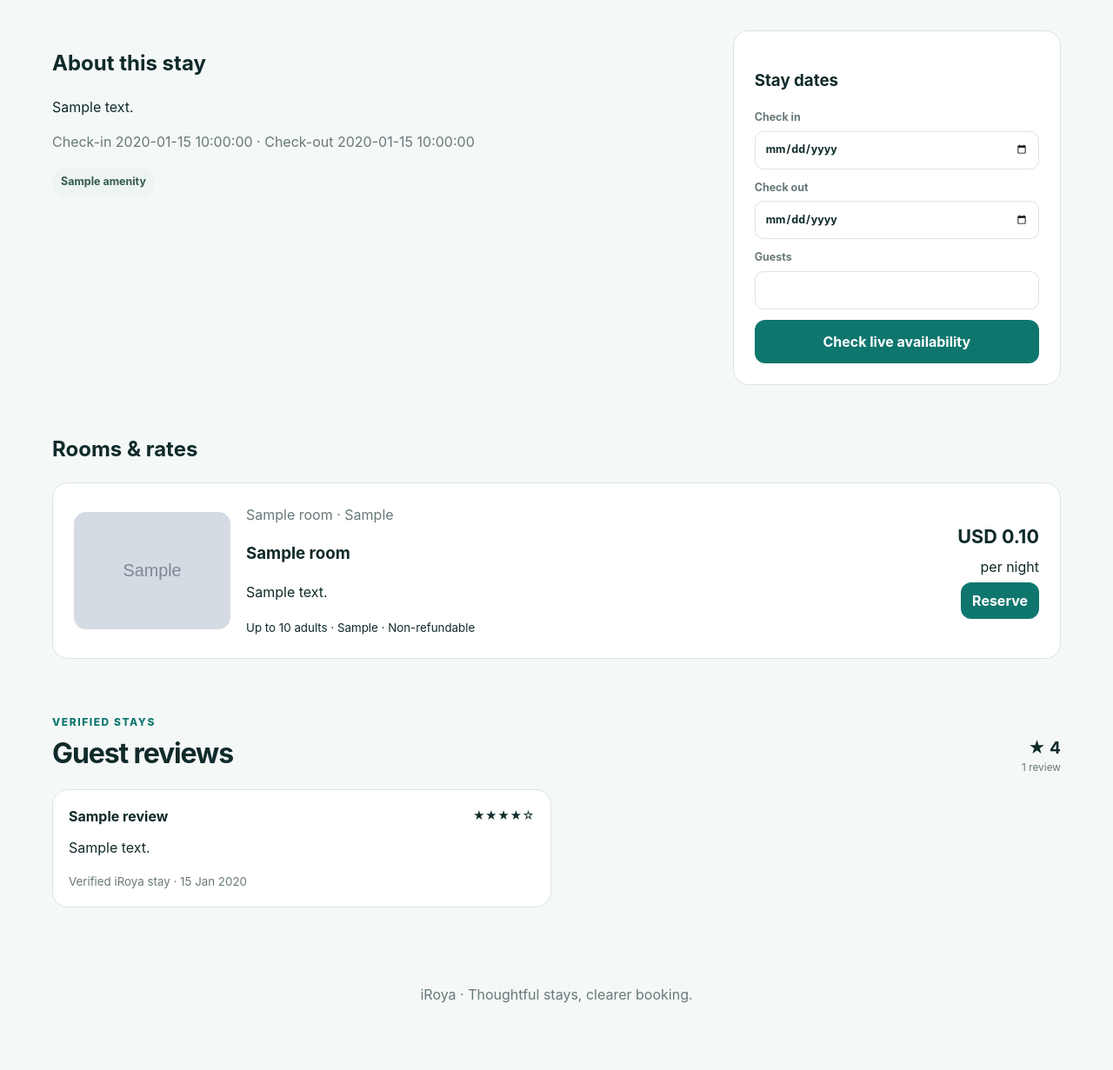
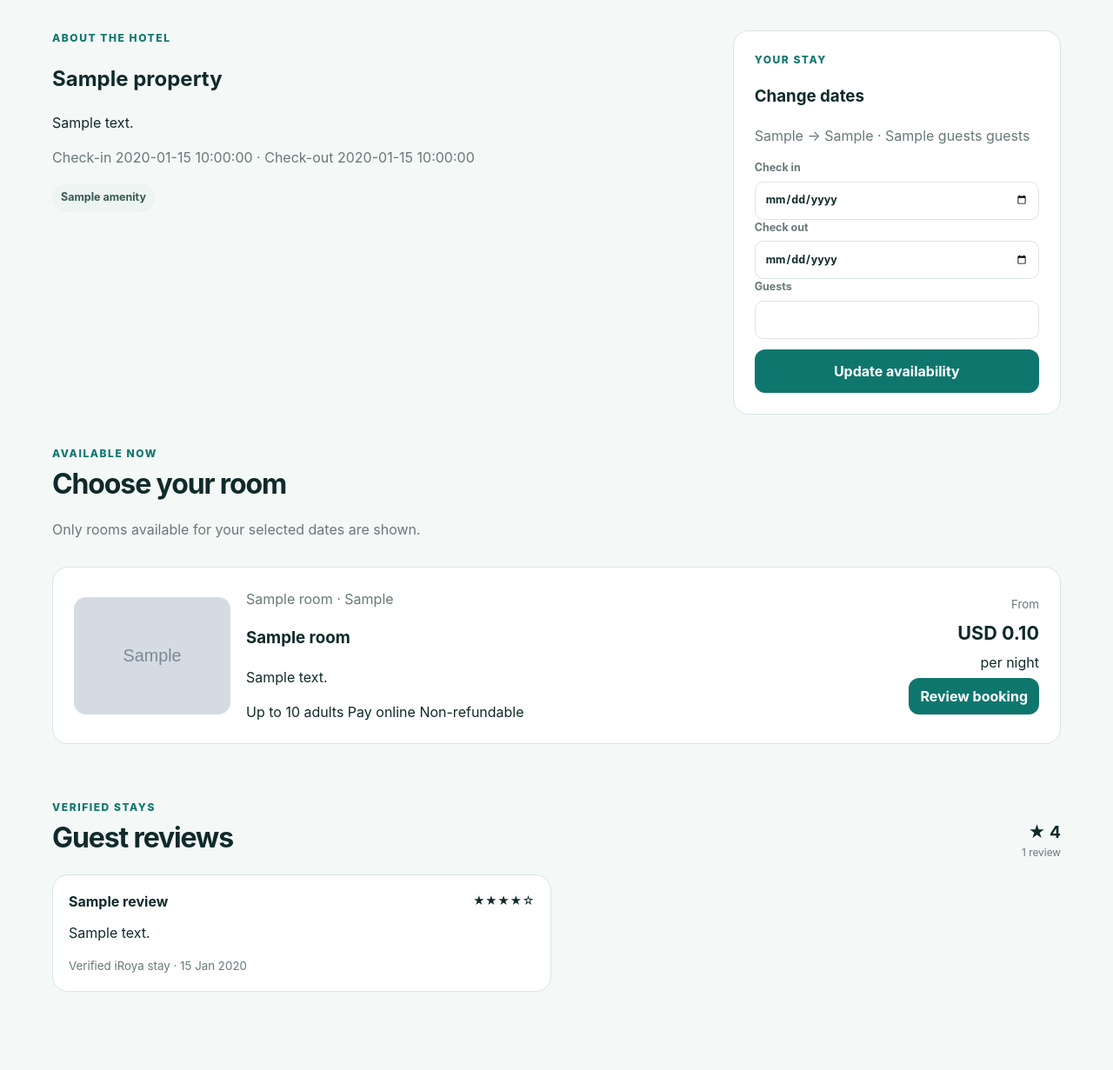
Before and after one commit to Simmyt3r/roya, a Flask app: template templates/public/property.html in a window 1280 px wide. Shown: the part 750-1981 px from the top of the page at 87% size. Before the commit the page ends 1904 px from the top, so only its background shows below. Run offline with Flask 3, Linux system fonts and the light colour scheme; the template is opened without the code that fills it: most values are stand-ins (such as "Sample title", 1, 10 or a date in 2020); grey boxes marked "Sample" are stand-in pictures; some libraries are stand-ins or nearby versions.

Commit message:
ui: simplify hotel room selection

```diff
--- a/templates/public/property.html
+++ b/templates/public/property.html
@@ -1,18 +1,110 @@
 {% extends "base.html" %}
 {% block title %}{{ property.name }} · iRoya{% endblock %}
 {% block content %}
-<section class="shell page-head"><div><div class="eyebrow">Verified hotel</div><h1>{{ property.name }}</h1><p>{{ property.address }}, {{ property.city }}, {{ property.state }}</p></div><div class="rating">★ {{ review_summary.average_rating }} <small>({{ review_summary.review_count }})</small></div></section>
-<section class="shell gallery">{% for image in images[:4] %}<img src="{{ image.path }}" alt="{{ image.alt_text or property.name }}">{% else %}<div class="gallery-placeholder">iRoya</div>{% endfor %}</section>
-<section class="shell property-layout">
-  <article><h2>About this stay</h2><p>{{ property.description }}</p><p class="muted">Check-in {{ property.check_in_time }} · Check-out {{ property.check_out_time }}</p>
-  {% if amenities %}<div class="public-amenities">{% for amenity in amenities %}<span>{{ amenity.name }}</span>{% endfor %}</div>{% endif %}
+<section class="shell page-head property-public-head">
+  <div>
+    <div class="eyebrow">Verified hotel</div>
+    <h1>{{ property.name }}</h1>
+    <p>{{ property.address }}, {{ property.city }}, {{ property.state }}</p>
+  </div>
+  <div class="rating">★ {{ review_summary.average_rating }} <small>({{ review_summary.review_count }})</small></div>
+</section>
+
+<section class="shell gallery">
+  {% for image in images[:4] %}
+    <img src="{{ image.path }}" alt="{{ image.alt_text or property.name }}">
+  {% else %}
+    <div class="gallery-placeholder">iRoya</div>
+  {% endfor %}
+</section>
+
+<section class="shell property-layout property-public-layout">
+  <article class="property-about">
+    <div class="eyebrow">About the hotel</div>
+    <h2>{{ property.name }}</h2>
+    <p>{{ property.description }}</p>
+    <p class="muted">Check-in {{ property.check_in_time }} · Check-out {{ property.check_out_time }}</p>
+    {% if amenities %}
+      <div class="public-amenities">
+        {% for amenity in amenities %}<span>{{ amenity.name }}</span>{% endfor %}
+      </div>
+    {% endif %}
   </article>
-  <aside class="card"><h3>Stay dates</h3><form action="/hotels/{{ property.slug }}" method="get"><label>Check in<input type="date" name="check_in" value="{{ check_in or '' }}" required></label><label>Check out<input type="date" name="check_out" value="{{ check_out or '' }}" required></label><label>Guests<input type="number" name="guests" min="1" value="{{ guests }}"></label><button class="button" type="submit">Check live availability</button></form></aside>
+
+  <aside class="card property-booking-card">
+    <div>
+      <div class="eyebrow">Your stay</div>
+      <h3>{% if check_in and check_out %}Change dates{% else %}Choose dates{% endif %}</h3>
+      {% if check_in and check_out %}
+        <p class="muted">{{ check_in }} → {{ check_out }} · {{ guests }} guest{% if guests != 1 %}s{% endif %}</p>
+      {% endif %}
+    </div>
+    <form action="/hotels/{{ property.slug }}" method="get">
+      <div class="property-stay-fields">
+        <label>Check in<input type="date" name="check_in" value="{{ check_in or '' }}" required></label>
+        <label>Check out<input type="date" name="check_out" value="{{ check_out or '' }}" required></label>
+        <label>Guests<input type="number" name="guests" min="1" max="20" value="{{ guests }}" required></label>
+      </div>
+      <button class="button" type="submit">{% if check_in and check_out %}Update availability{% else %}See available rooms{% endif %}</button>
+    </form>
+  </aside>
 </section>
-<section class="shell"><h2>Rooms & rates</h2><div class="room-list">
-{% for room in rooms %}<article class="room-card room-card-with-media">{% if room.cover_image %}<img class="room-card-image" src="{{ room.cover_image }}" alt="{{ room.cover_alt or room.name }}">{% endif %}<div><div class="muted">{{ room.rate_plan_name }} · {{ room.meal_plan|replace('_',' ')|title }}</div><h3>{{ room.name }}</h3><p>{{ room.description }}</p><small>Up to {{ room.capacity_adults }} adults · {{ room.guarantee_type|replace('_',' ')|title }} · {% if room.refundable %}Free cancellation until {{ room.cancellation_policy.get("free_cancellation_hours",24) if room.cancellation_policy else 24 }}h before check-in{% else %}Non-refundable{% endif %}</small></div><div class="room-price"><strong>{{ room.currency }} {{ '%.2f'|format(room.base_price_minor/100) }}</strong><span>per night</span>{% if check_in and check_out %}<a class="button button-small" href="{{ booking_origin }}/book?room_type_id={{ room.id }}&rate_plan_id={{ room.rate_plan_id }}&check_in={{ check_in }}&check_out={{ check_out }}">Reserve</a>{% endif %}</div></article>
-{% else %}<div class="empty">Choose dates to see live sellable room rates.</div>{% endfor %}
-</div></section>
+
+<section class="shell property-room-section">
+  <div class="section-heading">
+    <div>
+      <div class="eyebrow">{% if check_in and check_out %}Available now{% else %}Stay options{% endif %}</div>
+      <h2>{% if check_in and check_out %}Choose your room{% else %}Rooms & rates{% endif %}</h2>
+      {% if check_in and check_out %}<p class="muted">Only rooms available for your selected dates are shown.</p>{% endif %}
+    </div>
+  </div>
+
+  <div class="room-list">
+    {% for room in rooms %}
+      <article class="room-card room-card-with-media public-room-card">
+        {% if room.cover_image %}
+          <img class="room-card-image" src="{{ room.cover_image }}" alt="{{ room.cover_alt or room.name }}">
+        {% endif %}
+        <div class="public-room-main">
+          <div class="muted">{{ room.rate_plan_name }}{% if room.meal_plan != "room_only" %} · {{ room.meal_plan|replace('_',' ')|title }}{% endif %}</div>
+          <h3>{{ room.name }}</h3>
+          {% if room.description %}<p>{{ room.description }}</p>{% endif %}
+          <div class="room-term-list">
+            <span>Up to {{ room.capacity_adults }} adult{% if room.capacity_adults != 1 %}s{% endif %}</span>
+            <span>
+              {% if room.guarantee_type == "pay_at_property" %}Pay at hotel
+              {% elif room.guarantee_type == "hotel_approval" %}Hotel approval
+              {% elif room.guarantee_type == "deposit" %}Deposit required
+              {% else %}Pay online{% endif %}
+            </span>
+            <span>{% if room.refundable %}Free cancellation available{% else %}Non-refundable{% endif %}</span>
+          </div>
+        </div>
+        <div class="room-price public-room-action">
+          <small class="muted">From</small>
+          <strong>{{ room.currency }} {{ '%.2f'|format(room.base_price_minor/100) }}</strong>
+          <span>per night</span>
+          {% if check_in and check_out %}
+            <a class="button button-small" href="{{ booking_origin }}/book?room_type_id={{ room.id }}&rate_plan_id={{ room.rate_plan_id }}&check_in={{ check_in }}&check_out={{ check_out }}">Review booking</a>
+          {% else %}
+            <small class="muted">Choose dates above to book</small>
+          {% endif %}
+        </div>
+      </article>
+    {% else %}
+      <div class="card operations-empty property-room-empty">
+        {% if check_in and check_out %}
+          <strong>No rooms are available for these dates.</strong>
+          <span>Try different dates or reduce the number of guests.</span>
+        {% else %}
+          <strong>No room rates are available yet.</strong>
+          <span>This hotel has not published a sellable room rate.</span>
+        {% endif %}
+      </div>
+    {% endfor %}
+  </div>
+</section>
+
 <section class="shell property-reviews" aria-labelledby="guest-reviews-heading">
   <div class="section-heading">
     <div><div class="eyebrow">Verified stays</div><h2 id="guest-reviews-heading">Guest reviews</h2></div>
```
